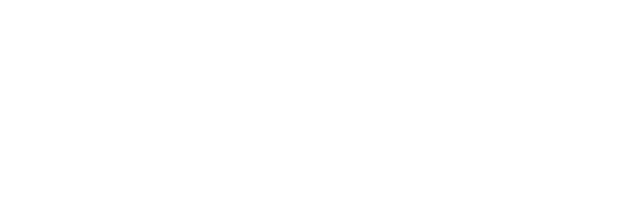
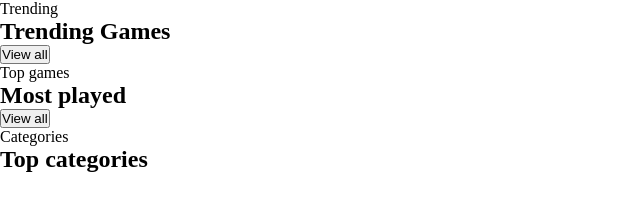
Before and after one commit to Melonours/Assassin, a plain HTML site: page index.html in a window 1280 px wide. Shown: the whole page, without its empty margins (0-640 px from the left). Drawn offline with Linux system fonts and the light colour scheme.

Commit message:
html general almost ok

```diff
--- a/index.html
+++ b/index.html
@@ -7,26 +7,59 @@
     <link rel="stylesheet" href="./public/css/style.css">
 </head>
 <body>
+    <!-- Fabian  -->
     <header>
 
     </header>
     <section>
 
     </section>
+    <!-- Adrian -->
     <main>
-        <section>
+        <section class="trending">
+            <span>Trending</span>
+            <div class="title">
+                <h1>Trending Games</h1>
+                <button>View all</button>
+            </div>
+            <div>
 
+            </div>
         </section>
-        <section>
+        <section class="most_played">
+            <span>Top games</span>
+            <div class="title">
+                <h1>Most played</h1>
+                <button>View all</button>
+            </div>
+            <div>
 
+            </div>
         </section>
-        <section>
+        <section class="categories">
+            <span>Categories</span>
+            <div class="title">
+                <h1>Top categories</h1>
+            </div>
+            <div>
 
+            </div>
         </section>
-        <section>
+        <section class="shop_newsletter">
+            <div>
+                <div>
 
+                </div>
+                <div>
+
+                </div>
+                <div>
+
+                </div>
+            </div>
         </section>
     </main>
+    <!-- Fabian -->
     <footer>
 
     </footer>
--- a/public/css/style.css
+++ b/public/css/style.css
@@ -0,0 +1,4 @@
+html, *{
+    padding: 0;
+    margin: 0;
+}
```
